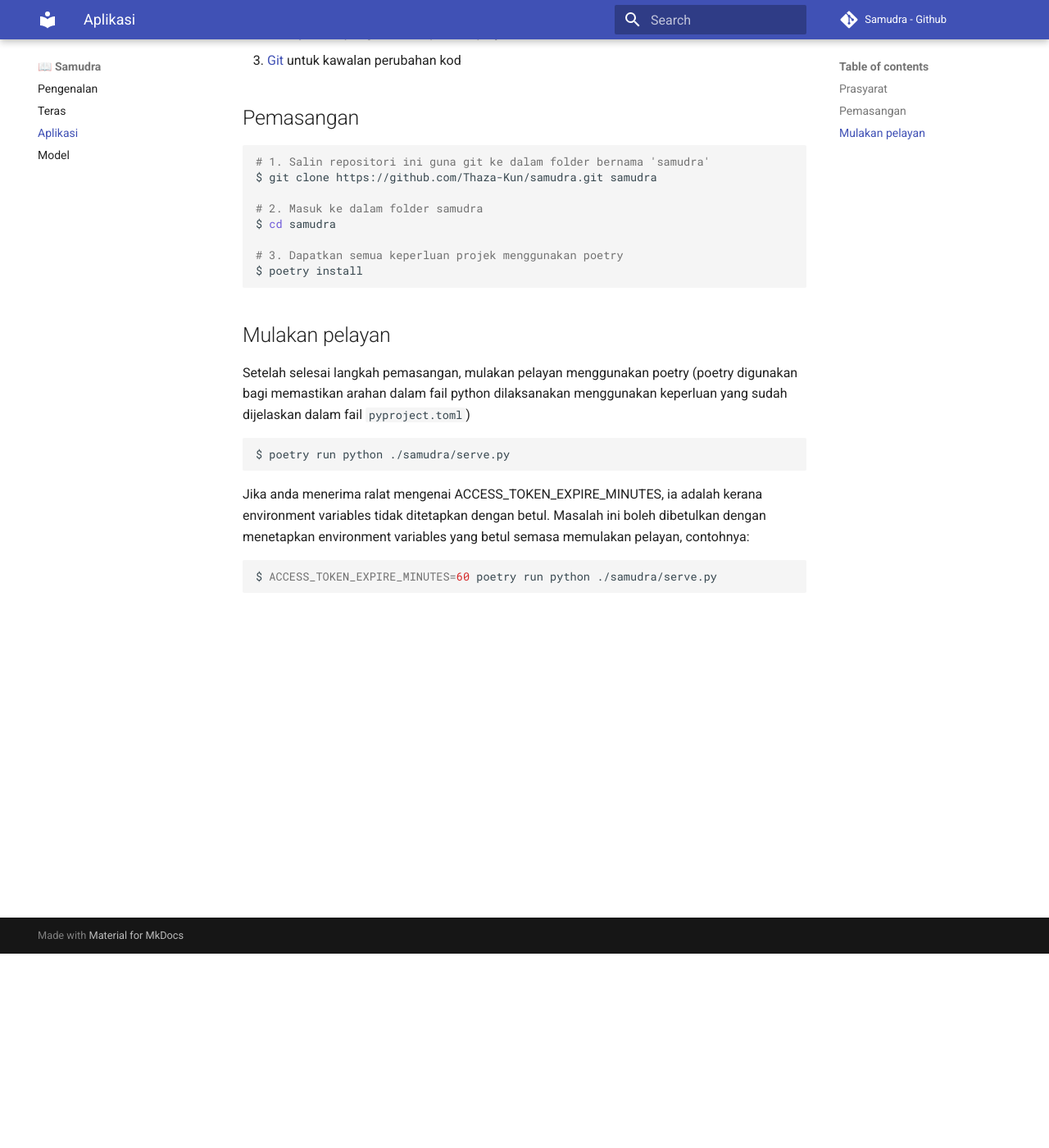
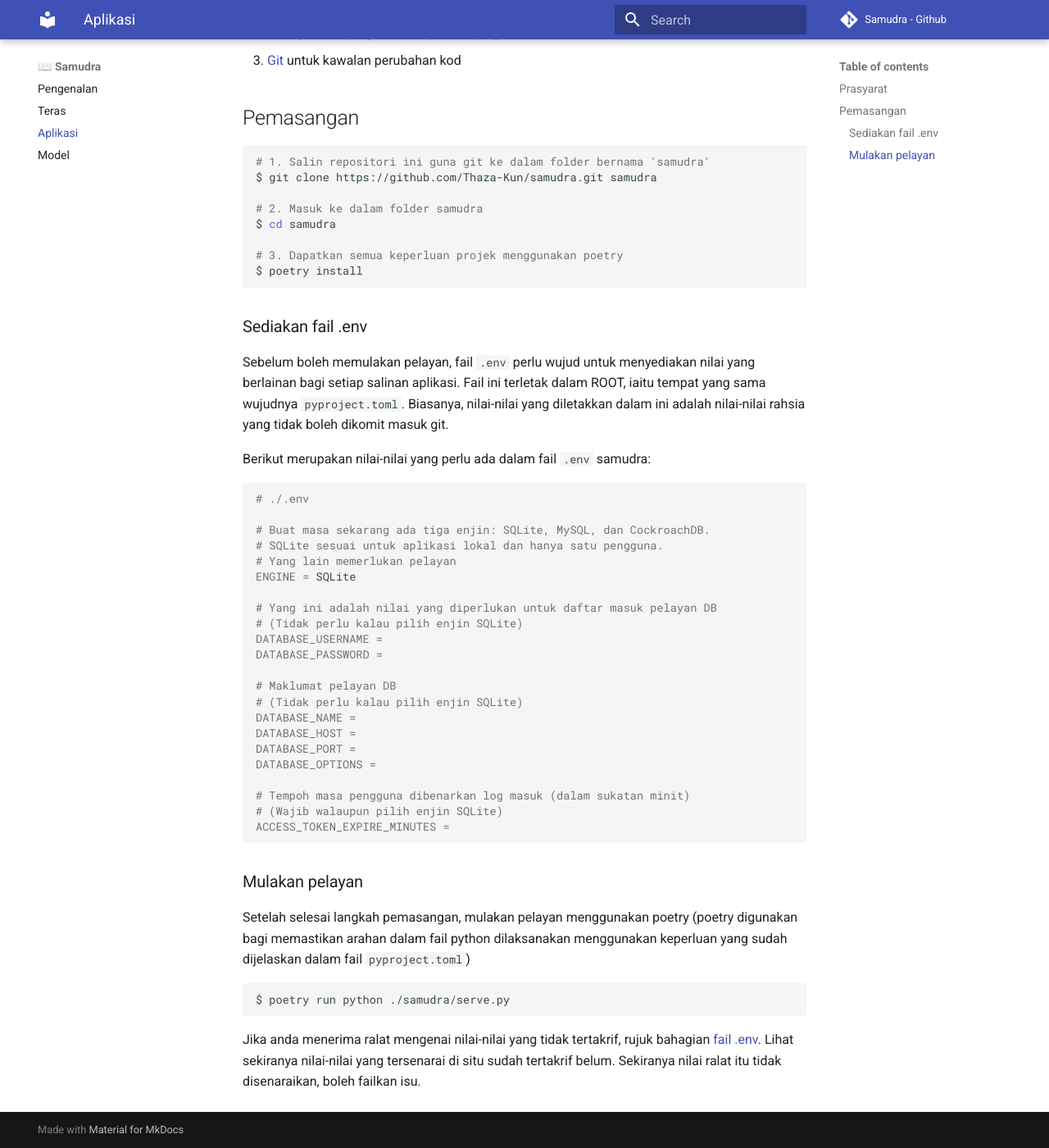
Before and after one commit to samudradev/samudra, an MkDocs documentation site: the page built from docs/pemasangan.md, in a window 1280 px wide and 1400 px high, scrolled down 237 px. Shown: the whole window at 82% size. Built offline with MkDocs 1.6.1 and Material for MkDocs 9.7.7, drawn with Linux system fonts in a browser that asks for light colours; comment, search, counter and statistics services are not loaded.

Commit message:
docs: Environment variables

````diff
--- a/docs/pemasangan.md
+++ b/docs/pemasangan.md
@@ -19,7 +19,40 @@ $ cd samudra
 $ poetry install
 ```
 
-## Mulakan pelayan
+### Sediakan fail .env
+
+Sebelum boleh memulakan pelayan, fail `.env` perlu wujud untuk menyediakan nilai yang berlainan bagi setiap salinan
+aplikasi. Fail ini terletak dalam ROOT, iaitu tempat yang sama wujudnya `pyproject.toml`.
+Biasanya, nilai-nilai yang diletakkan dalam ini adalah nilai-nilai rahsia yang tidak boleh dikomit masuk git.
+
+Berikut merupakan nilai-nilai yang perlu ada dalam fail `.env` samudra:
+
+```shell
+# ./.env
+
+# Buat masa sekarang ada tiga enjin: SQLite, MySQL, dan CockroachDB.
+# SQLite sesuai untuk aplikasi lokal dan hanya satu pengguna.
+# Yang lain memerlukan pelayan
+ENGINE = SQLite
+
+# Yang ini adalah nilai yang diperlukan untuk daftar masuk pelayan DB
+# (Tidak perlu kalau pilih enjin SQLite)
+DATABASE_USERNAME =
+DATABASE_PASSWORD =
+
+# Maklumat pelayan DB
+# (Tidak perlu kalau pilih enjin SQLite)
+DATABASE_NAME =
+DATABASE_HOST =
+DATABASE_PORT =
+DATABASE_OPTIONS =
+
+# Tempoh masa pengguna dibenarkan log masuk (dalam sukatan minit)
+# (Wajib walaupun pilih enjin SQLite)
+ACCESS_TOKEN_EXPIRE_MINUTES =
+```
+
+### Mulakan pelayan
 
 Setelah selesai langkah pemasangan, mulakan pelayan menggunakan poetry
 (poetry digunakan bagi memastikan arahan dalam fail python dilaksanakan
@@ -29,8 +62,6 @@ menggunakan keperluan yang sudah dijelaskan dalam fail `pyproject.toml`)
 $ poetry run python ./samudra/serve.py
 ```
 
-Jika anda menerima ralat mengenai ACCESS\_TOKEN\_EXPIRE\_MINUTES, ia adalah kerana environment variables tidak ditetapkan dengan betul. Masalah ini boleh dibetulkan dengan menetapkan environment variables yang betul semasa memulakan pelayan, contohnya:
-
-```shell
-$ ACCESS_TOKEN_EXPIRE_MINUTES=60 poetry run python ./samudra/serve.py
-```
+Jika anda menerima ralat mengenai nilai-nilai yang tidak tertakrif, rujuk bahagian [fail .env](#Sediakan fail .env).
+Lihat sekiranya nilai-nilai yang tersenarai di situ sudah tertakrif belum.
+Sekiranya nilai ralat itu tidak disenaraikan, boleh failkan isu.
````
Also changed, not shown: README.md (+35 -6 lines).
